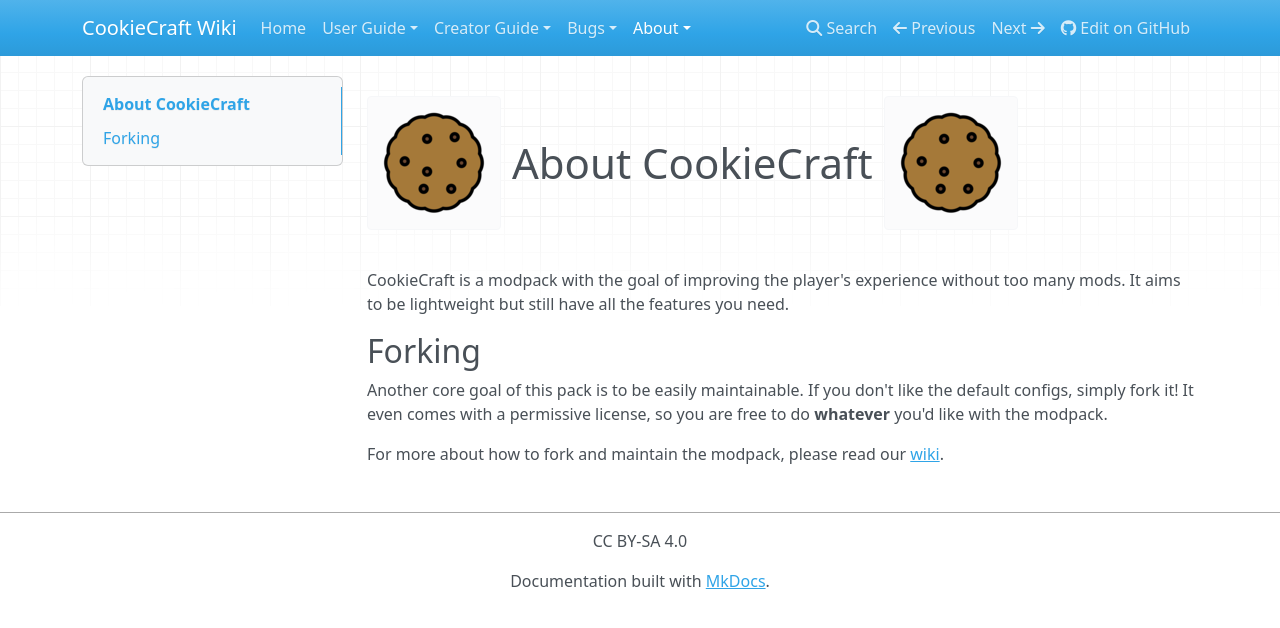
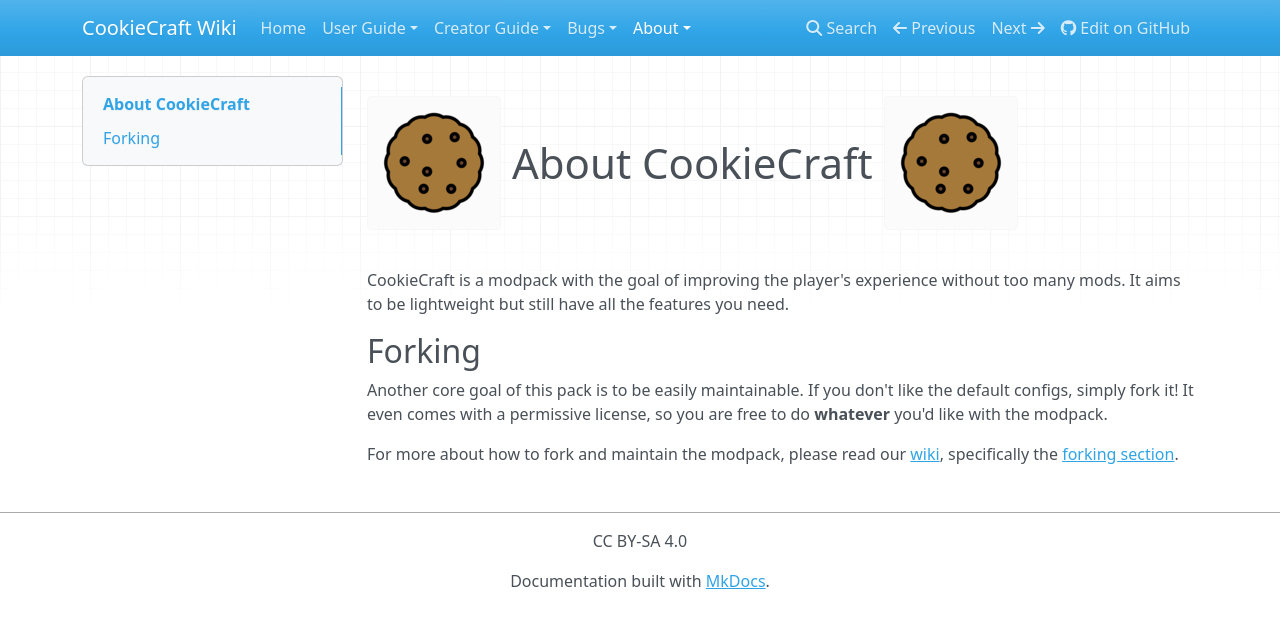
Before and after one commit to ArkhamCookie/CookieCraft, an MkDocs documentation site: the page built from docs/about.md, in a window 1280 px wide. Shown: the top 628 px of the page. Built offline with MkDocs 1.6.1, drawn with Linux system fonts in a browser that asks for light colours; nearby versions of some CDN libraries.

Commit message:
docs: add a mention of the forking section of the wiki

```diff
--- a/docs/about.md
+++ b/docs/about.md
@@ -9,4 +9,4 @@ Another core goal of this pack is to be easily maintainable.
 If you don't like the default configs, simply fork it!
 It even comes with a permissive license, so you are free to do **whatever** you'd like with the modpack.
 
-For more about how to fork and maintain the modpack, please read our [wiki](https://arkhamcookie.github.io/CookieCraft).
+For more about how to fork and maintain the modpack, please read our [wiki](https://arkhamcookie.github.io/CookieCraft), specifically the [forking section](https://arkhamcookie.github.io/CookieCraft/creator-guide/forking/).
```
